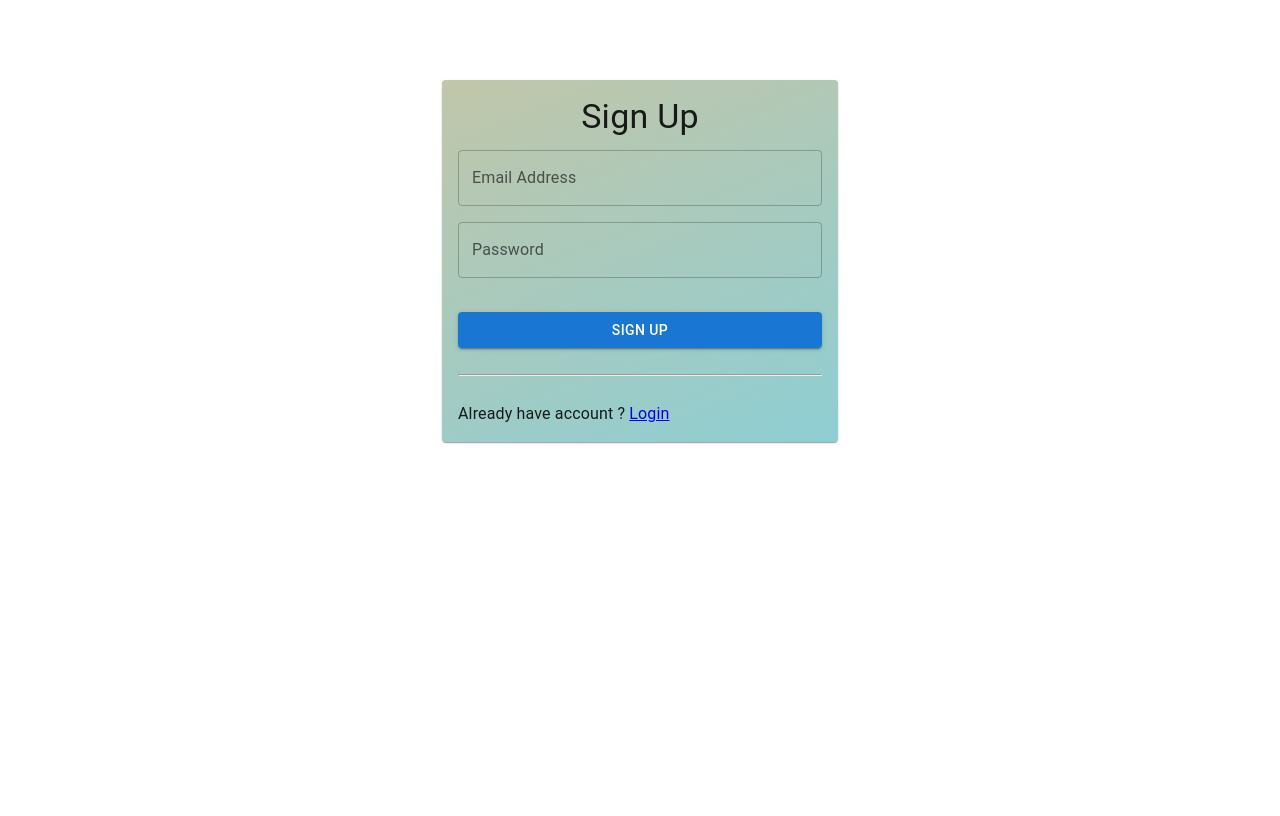
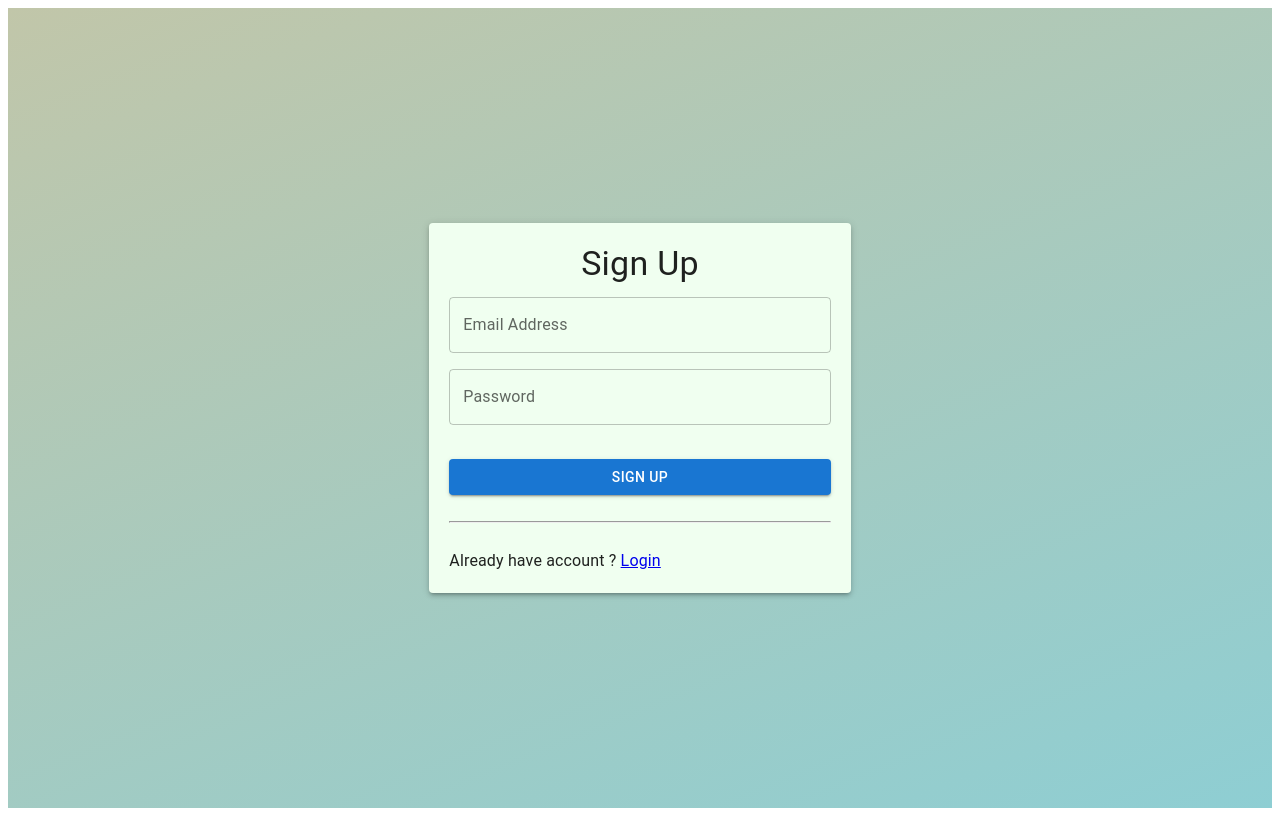
Before and after one commit to sristhilamichhane/multilingo, a React (Vite) app in the folder frontend/: page /signUP in a window 1280 px wide. Built offline with nearby package versions, Linux system fonts and the light colour scheme; no server answers; what react-swipeable-views-utils would draw is missing.

Commit message:
style: :art: beautifying signup page

```diff
--- a/frontend/src/components/SignUpLogin/SignUp.jsx
+++ b/frontend/src/components/SignUpLogin/SignUp.jsx
@@ -1,18 +1,21 @@
-import {
-  Container,
-  Grid,
-  TextField,
-  Button,
-  Typography,
-  Paper,
-} from "@mui/material";
+import { Grid, TextField, Button, Typography, Paper } from "@mui/material";
 import { Link } from "react-router-dom";
 import "../../Pages/Home.css";
 
 const SignUp = () => {
   return (
-    <Container maxWidth="xs">
-      <Paper sx={{ padding: 2, marginTop: 10 }} className="gradientLight">
+    <div className="gradientLight">
+      <Grid
+        container
+        justifyContent="center"
+        alignItems="center"
+        style={{ minHeight: "100vh" }} // Center vertically on the page
+      >
+        <Grid item xs={12} sm={8} md={6} lg={4}>
+          <Paper
+            elevation={3}
+            style={{ padding: "20px", backgroundColor: "honeydew" }}
+          >
             <Typography variant="h4" align="center" gutterBottom>
               Sign Up
             </Typography>
@@ -57,7 +60,9 @@ const SignUp = () => {
               </Grid>
             </form>
           </Paper>
-    </Container>
+        </Grid>
+      </Grid>
+    </div>
   );
 };
 
```
Lines whose indentation alone changed are shown as unchanged.
